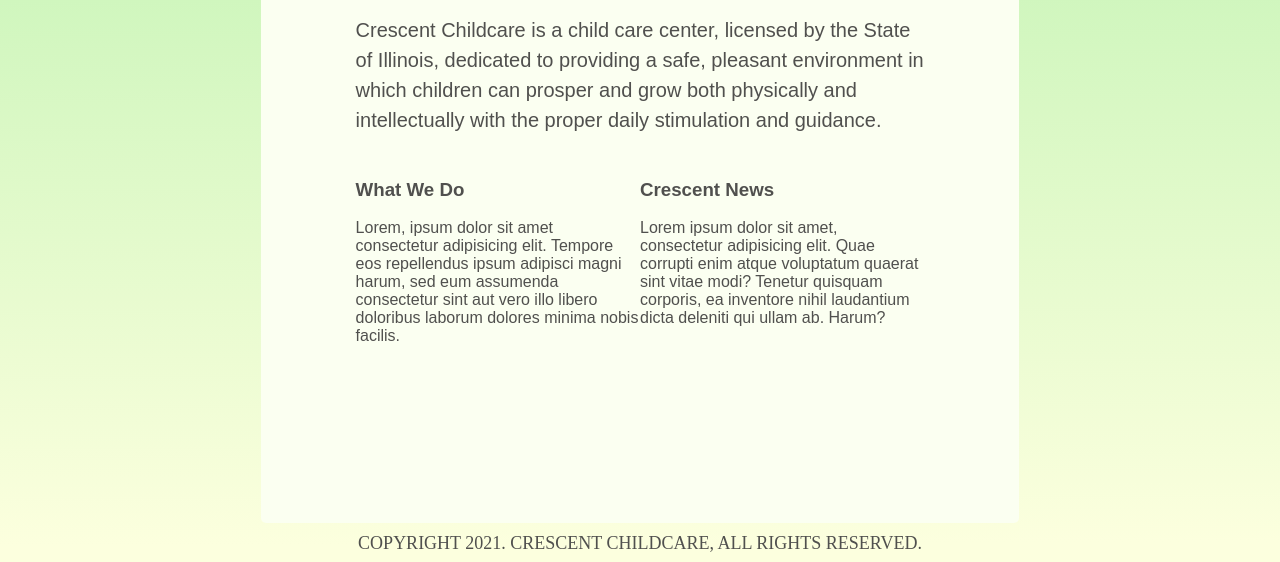
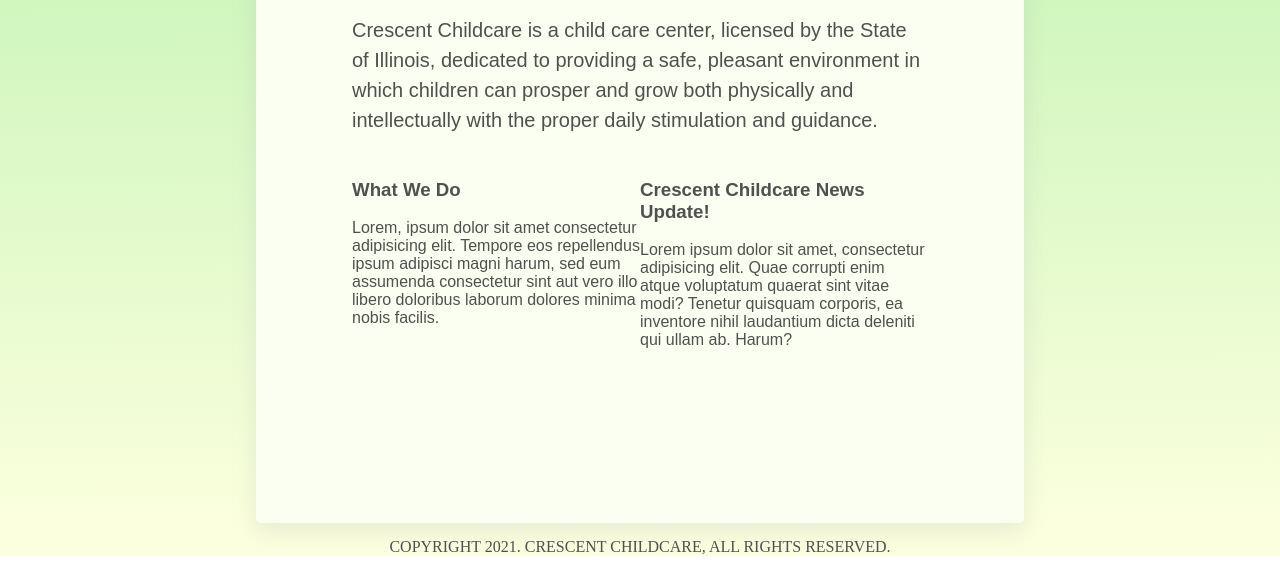
Before and after one commit to MooCodes/CrescentChildcareWebsite, a plain HTML site: page index.html in a window 1280 px wide. Shown: the part 327-889 px from the top of the page. Drawn offline with Linux system fonts and the light colour scheme; a web font is replaced by a local one.

Commit message:
changes before img carousel

```diff
--- a/index.html
+++ b/index.html
@@ -37,13 +37,14 @@
                     pleasant environment in which children can prosper and grow both physically and intellectually with the proper daily
                     stimulation and guidance.</span>
                 </div>
+                <!-- image carousel example https://www.w3docs.com/tools/code-editor/3720 -->
                 <div id="two-halves">
                     <div id="left-half">
                         <h3>What We Do</h3>
                         <p>Lorem, ipsum dolor sit amet consectetur adipisicing elit. Tempore eos repellendus ipsum adipisci magni harum, sed eum assumenda consectetur sint aut vero illo libero doloribus laborum dolores minima nobis facilis.</p>
                     </div>
                     <div id="right-half">
-                        <h3>Crescent News</h3>
+                        <h3>Crescent Childcare News Update!</h3>
                         <p>Lorem ipsum dolor sit amet, consectetur adipisicing elit. Quae corrupti enim atque voluptatum quaerat sint vitae modi? Tenetur quisquam corporis, ea inventore nihil laudantium dicta deleniti qui ullam ab. Harum?</p>
                     </div>
                 </div>
--- a/style.css
+++ b/style.css
@@ -1,8 +1,13 @@
+* {
+    box-sizing: border-box;
+}
 body {
     color: #50504e;
     font-family: Arial;
+    margin: 0;
     margin-top: 50px;
     background-image: linear-gradient( 359.8deg,  rgba(252,255,222,1) 2.2%, rgba(182,241,171,1) 99.3% );
+    min-width: fit-content;
 }
 
 #app {
@@ -12,6 +17,7 @@ body {
     height: 800px;
     background-color: #FBFFF1;
     border-radius: 5px;
+    box-shadow: rgba(149, 157, 165, 0.2) 0px 8px 24px;
 }
 
 #navbar {
@@ -106,12 +112,12 @@ h2 {
 }
 
 footer {
+    display: table;
     font-family: Strait;
     width: 50%;
     margin: 0 auto;
     margin-top: 10px;
     text-align: center;
-    font-size: 18px;
 }
 
 footer span {
```
